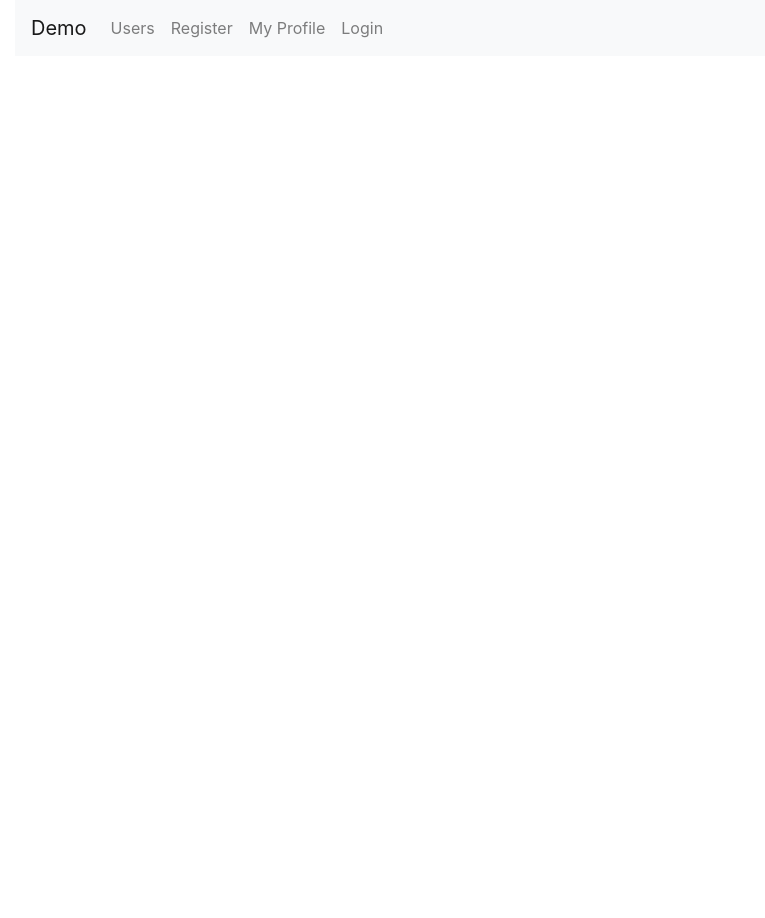
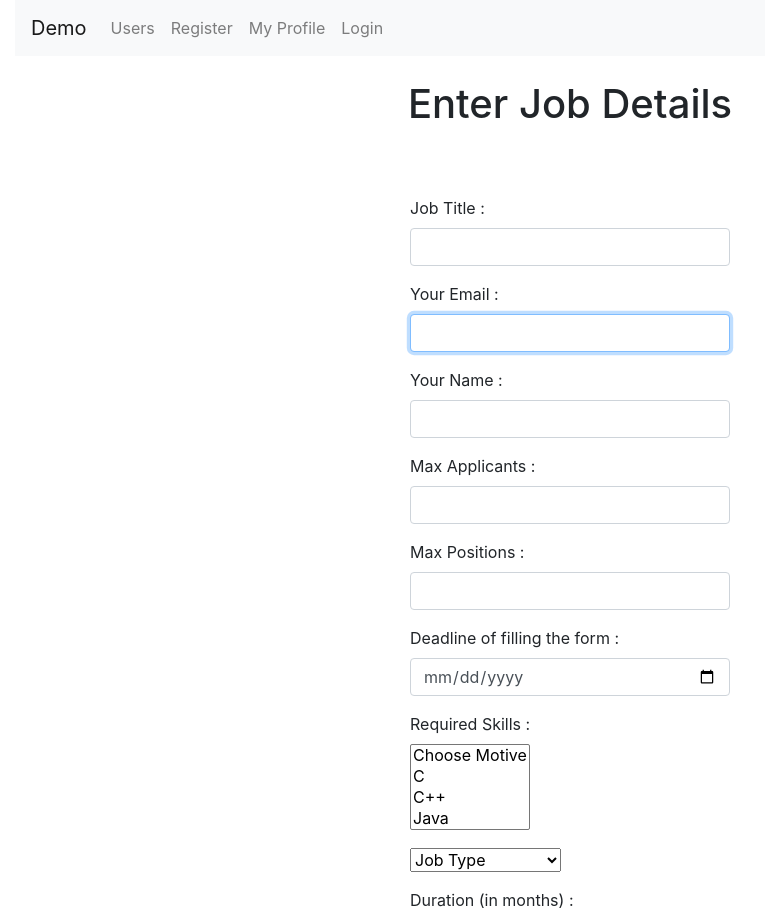
Before and after one commit to princesinghtomar/job-application-portal, a React (Create React App) app in the folder frontend/: page /newJob in a window 1280 px wide. Shown: the top 918 px of the page, without its empty margins (70-835 px from the left). Before the commit the page ends 800 px from the top, so only its background shows below. Built offline with nearby package versions, Linux system fonts and the light colour scheme.

Commit message:
made job_create page

```diff
--- a/frontend/src/App.js
+++ b/frontend/src/App.js
@@ -6,6 +6,7 @@ import UsersList from './components/Users/UsersList'
 import Home from './components/Common/Home'
 import Register from './components/Common/Register'
 import login from './components/Common/login'
+import newJob from './components/Common/newjob'
 import Navbar from './components/templates/Navbar'
 import Profile from './components/Users/Profile'
 
@@ -20,6 +21,7 @@ function App() {
         <Route path="/register" component={Register}/>
         <Route path="/login" component={login}/>
         <Route path="/profile" component={Profile}/>
+        <Route path="/newJob" component={newJob}/>
       </div>
     </Router>
   );
--- /dev/null
+++ b/frontend/src/components/Common/newjob.js
@@ -0,0 +1,217 @@
+import React, { Component } from 'react';
+import Form from "react-bootstrap/Form";
+import Button from "react-bootstrap/Button";
+import "../css/login.css"
+import Language from "../templates/language"
+import axios from 'axios';
+
+export default class newjobregister extends Component {
+
+    constructor(props) {
+        super(props);
+
+        this.state = {
+            title: '',
+            email: '',
+            name: '',
+            max_applicants: '',
+            max_positions: '',
+            date_posting: '',
+            deadline: '',
+            required_skills: [''],//this is giving some problem check it okay inheritence and composition
+            job_type: '',
+            duration: '',
+            salary: '',
+            rating: '',
+            status: true
+        }
+
+        this.onChangeTitle = this.onChangeTitle.bind(this);
+        this.onChangeEmail = this.onChangeEmail.bind(this);
+        this.onChangeName = this.onChangeName.bind(this);
+        this.onChangeMax_applicants = this.onChangeMax_applicants.bind(this);
+        this.onChangeMax_positions = this.onChangeMax_positions.bind(this);
+        this.onChangeDeadline = this.onChangeDeadline.bind(this);
+        this.onChangeRequired_skills = this.onChangeRequired_skills.bind(this);
+        this.onChangeJob_type = this.onChangeJob_type.bind(this);
+        this.onChangeDuration = this.onChangeDuration.bind(this);
+        this.onChangeSalary = this.onChangeSalary.bind(this);
+        this.onSubmit = this.onSubmit.bind(this);
+    }
+
+    onChangeTitle(event) {
+        this.setState({ title: event.target.value });
+    }
+
+    onChangeEmail(event) {
+        this.setState({ email: event.target.value });
+    }
+
+    onChangeName(event) {
+        this.setState({ name: event.target.value });
+    }
+
+    onChangeMax_applicants(event) {
+        var temp = event.target.value;
+        if (temp < 1) {
+            temp = 1;
+        }
+        this.setState({ max_applicants: temp });
+    }
+
+    onChangeMax_positions(event) {
+        var temp = event.target.value;
+        if (temp < 1) {
+            temp = 1;
+        }
+        this.setState({ max_positions: temp });
+    }
+
+    onChangeDeadline(event) {
+
+        this.setState({ deadline: event.target.value })
+    }
+
+    onChangeRequired_skills(event) {
+        this.setState({ required_skills: Language.Components.languages })
+    }
+
+    onChangeJob_type(event) {
+        this.setState({ job_type: event.target.value })
+    }
+
+    onChangeDuration(event) {
+        var temp = event.target.value;
+        temp = temp>0?temp:1;
+        this.setState({ duration: temp })
+    }
+
+    onChangeSalary(event) {
+        var temp = event.target.value;
+        if(temp<0){
+            temp = 0;
+        }
+        this.setState({ salary: temp })
+    }
+
+    onSubmit(e) {
+        e.preventDefault();
+
+        const newJob = {
+            title: this.state.title,
+            email: this.state.email,
+            name: this.state.name,
+            max_applicants: this.state.max_applicants,
+            max_positions: this.state.max_positions,
+            date_posting: Date.now(),
+            deadline: this.state.deadline,
+            required_skills: this.state.required_skills,
+            job_type: this.state.job_type,
+            duration: this.state.duration,
+            salary: this.state.salary,
+            rating: '4',
+            status: true
+        }
+
+        console.log(newJob)
+
+        /*var temp = this.state.email.length > 0 &&
+            this.state.name.length > 0 &&
+            this.state.title.length > 0;
+
+        if (temp) {
+            axios.post('http://localhost:4000/user/register', newJob)
+                .then(res => { alert("Created\t" + res.data.title); console.log(newJob) })
+                ;
+        } */
+    }
+
+    render() {
+        return (
+            <div>
+                <div>
+                    <h1 style={{ textAlign: "center" }}>
+                        Enter Job Details
+                    </h1>
+                </div>
+                <div className="Signup">
+                    <form onSubmit={this.onSubmit}>
+                        <Form.Group size="lg" controlId="title">
+                            <Form.Label>
+                                Job Title :
+                            </Form.Label>
+                            <Form.Control autoFocus type="title" value={this.state.title}
+                                onChange={this.onChangeTitle} />
+                        </Form.Group>
+                        <Form.Group size="lg" controlId="email">
+                            <Form.Label>
+                                Your Email :
+                            </Form.Label>
+                            <Form.Control autoFocus type="email" value={this.state.email}
+                                onChange={this.onChangeEmail} />
+                        </Form.Group>
+                        <Form.Group size="lg" controlId="name">
+                            <Form.Label>
+                                Your Name :
+                            </Form.Label>
+                            <Form.Control autofocus type="text" value={this.state.name}
+                                onChange={this.onChangeName} />
+                        </Form.Group>
+                        <Form.Group size="lg" controlId="max_applicants">
+                            <Form.Label>
+                                Max Applicants :
+                            </Form.Label>
+                            <Form.Control autofocus type="number" value={this.state.max_applicants}
+                                onChange={this.onChangeMax_applicants} />
+                        </Form.Group>
+                        <Form.Group size="lg" controlId="max_positions">
+                            <Form.Label>
+                                Max Positions :
+                            </Form.Label>
+                            <Form.Control autofocus type="number" value={this.state.max_positions}
+                                onChange={this.onChangeMax_positions} />
+                        </Form.Group>
+                        <Form.Group size="lg" controlId="deadline">
+                            <Form.Label>
+                                Deadline of filling the form :
+                            </Form.Label>
+                            <Form.Control autofocus type="date" value={this.state.deadline }
+                                onChange={this.onChangeDeadline } />
+                        </Form.Group>
+                        <Form.Group size="lg" controlId="requiredskills">
+                            <Form.Label>
+                                Required Skills :
+                            </Form.Label>
+                            <Language />
+                        </Form.Group>
+                        <Form.Group size="lg" controlId="dropdown_list">
+                            <select value={this.state.job_type} onChange={this.onChangeJob_type}>
+                                <option value="">Job Type</option>
+                                <option value="full_time">Full Time</option>
+                                <option value="part_time">Part Time</option>
+                                <option value="work_from_home">Work from Home</option>
+                            </select>
+                        </Form.Group>
+                        <Form.Group size="lg" controlId="duration">
+                            <Form.Label>
+                                Duration (in months) :
+                            </Form.Label>
+                            <Form.Control autofocus type="Number" value={this.state.duration}
+                                onChange={this.onChangeDuration} />
+                        </Form.Group>
+                        <Form.Group size="lg" controlId="salary">
+                            <Form.Label>
+                                Salary :
+                            </Form.Label>
+                            <Form.Control autofocus type="number" value={this.state.salary}
+                                onChange={this.onChangeSalary} />
+                        </Form.Group>
+                        <Button block size="lg" type="submit" value="Signin">
+                            Post
+                        </Button>
+                    </form>
+                </div>
+            </div>
+        )
+    }
+}
--- /dev/null
+++ b/frontend/src/components/templates/language.js
@@ -0,0 +1,42 @@
+import React, { Component } from 'react';
+import "bootstrap/dist/css/bootstrap.min.css"
+import Form from "react-bootstrap/Form";
+import Button from "react-bootstrap/Button";
+import axios from 'axios';
+
+export default class language extends Component {
+    constructor(props) {
+        super(props);
+        this.state = {
+            languages: ['']
+        }
+
+        this.handleDropdown = this.handleDropdown.bind(this);
+    }
+
+    handleDropdown(event) {
+        var options = event.target.options;
+        var value = [];
+        for (var i = 0, l = options.length; i < l; i++) {
+            if (options[i].selected) {
+                value.push(options[i].value);
+            }
+        }
+        this.setState({ languages: value });
+    }
+
+    render() {
+        return (
+            <div>
+                <Form.Group size="lg" controlId="dropdown">
+                    <select multiple={true} value={this.state.language} onChange={this.handleDropdown}>
+                        <option value="">Choose Motive</option>
+                        <option value="C">C</option>
+                        <option value="C++">C++</option>
+                        <option value="java">Java</option>
+                    </select>
+                </Form.Group>
+            </div>
+        )
+    }
+}
```
